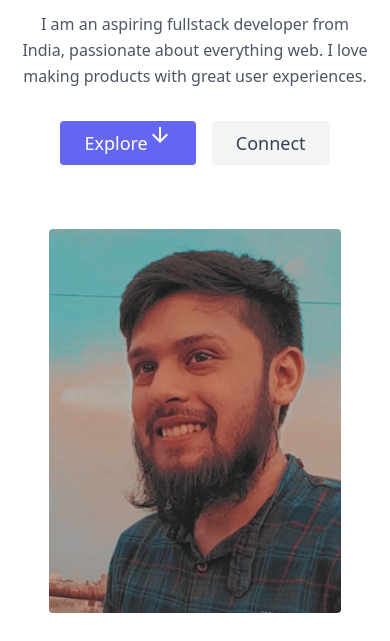
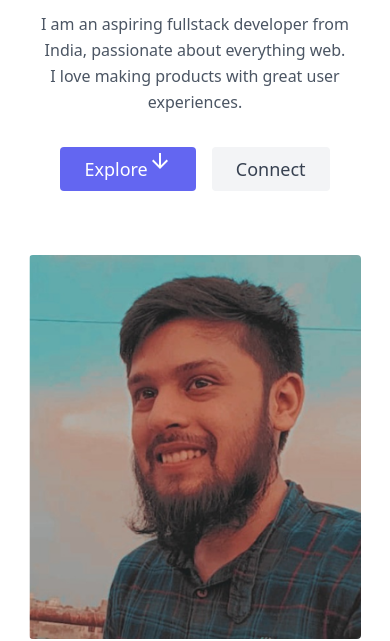
Before and after one commit to FaranGreens/Portfolios, a website: page portfolio-1.0/index.html in a window 390 px wide. Shown: the part 221-862 px from the top of the page. Drawn offline with Linux system fonts and the light colour scheme.

Commit message:
add responsive

```diff
--- a/portfolio-1.0/index.html
+++ b/portfolio-1.0/index.html
@@ -28,9 +28,9 @@
         }
 
     </style>
-    <title>Document</title>
+    <title>Md Faran</title>
 </head>
-<body class="">
+<body class="max-w-7xl">
     <!-- Header -->
 
     <header class="absolute sticky top-0 p-4 bg-gray-800 text-gray-100 z-50">
@@ -84,13 +84,13 @@
     <!-- Hero with image and txt -->
 
     <section class="text-gray-600 body-font" id="home">
-        <div class="container mx-auto flex px-5 py-12 md:flex-row flex-col items-center flex-wrap">
+        <div class="container mx-auto flex px-5 py-12 md:flex-col flex-row items-center flex-wrap md:flex-wrap sm:flex-wrap justify-evenly">
           <div class="lg:flex-grow md:w-1/2 lg:pr-24 md:pr-16 flex flex-col md:items-start md:text-left mb-16 md:mb-0 items-center text-center">
             <h1 class="title-font sm:text-4xl text-3xl mb-4 font-medium text-gray-900">Hello there <span id="handwave">👋</span>
 
               <br class="hidden lg:inline-block">I am <span id="myname" class="font-bold text-blue-500">Md Faran</span>
             </h1>
-            <p class="mb-8 leading-relaxed">I am an aspiring fullstack developer from India, passionate about everything web. I love making products with great user experiences.</p>
+            <p class="mb-8 leading-relaxed">I am an aspiring fullstack developer from India, passionate about everything web.<br> I love making products with great user experiences.</p>
             <div class="flex justify-center">
               <a href="#about">
                 <button class="inline-flex text-white bg-indigo-500 border-0 py-2 px-6 focus:outline-none hover:bg-indigo-600 rounded text-lg">Explore <svg xmlns="http://www.w3.org/2000/svg" height="24px" viewBox="0 0 24 24" width="24px" fill="#fff" class="animate-bounce"><path d="M0 0h24v24H0V0z" fill="none"/><path d="M20 12l-1.41-1.41L13 16.17V4h-2v12.17l-5.58-5.59L4 12l8 8 8-8z"/></svg></button>
@@ -98,18 +98,20 @@
               <a href="https://www.linkedin.com/in/mdfaran/" target="_blank"><button class="ml-4 inline-flex text-gray-700 bg-gray-100 border-0 py-2 px-6 focus:outline-none hover:bg-indigo-500 rounded text-lg hover:animate-pulse hover:text-white">Connect</button></a>
             </div>
           </div>
-          <div class="lg:max-w-lg lg:w-full md:w-1/2 w-5/6">
-            <img class="object-cover object-center rounded h-96 w-auto" alt="hero" src="./images/gimp-pic.png">
+          <div class="lg:max-w-lg md:w-1/2 w-full">
+            <img class="object-cover object-center rounded h-96 w-auto mx-auto" alt="hero" src="./images/gimp-pic.png">
           </div>
         </div>
       </section>
+
+
 
     <!-- hero ends here -->
 
     <!-- about goes here -->
 
     <section class="text-gray-600 body-font " id="about">
-        <div class="container px-5 py-12 mx-auto flex">
+        <div class="container px-5 py-12 mx-auto md:flex-col flex">
           <div class="w-1/2 px-5 py-24 mx-auto flex flex-col">
               <h3 class="sm:text-2xl text-xl text-indigo-700 mb-2 font-medium text-left" >About me</h3>
               <h2 class="sm:text-3xl text-2xl text-gray-900 font-bold">Fullstack Web Developer</h2>
```
